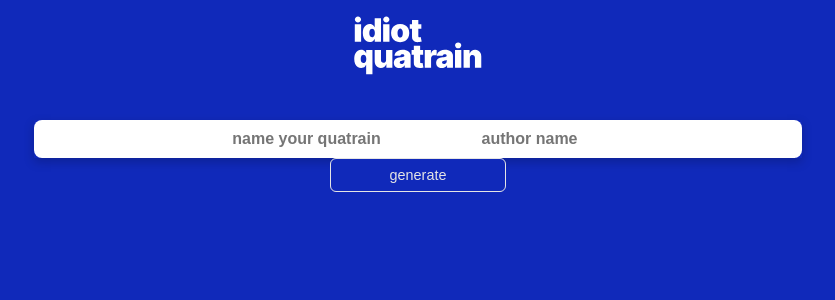
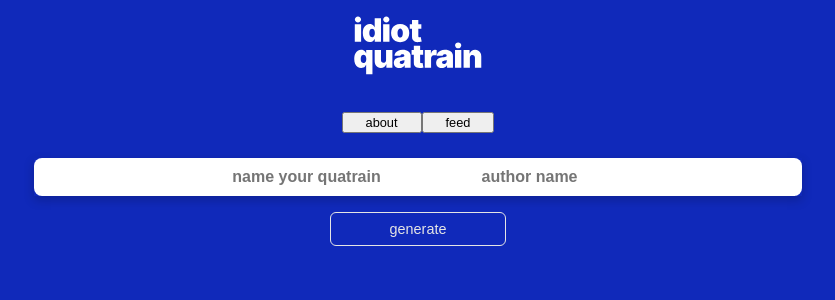
Before and after one commit to coolalves/tdw-mp2-alves, a React (Create React App) app: page / in a window 1280 px wide. Shown: the top 300 px of the page, without its empty margins (222-1057 px from the left). Built offline with nearby package versions, Linux system fonts and the light colour scheme.

Commit message:
navigation

```diff
--- a/src/components/FetchQuote/FetchQuote.jsx
+++ b/src/components/FetchQuote/FetchQuote.jsx
@@ -81,6 +81,7 @@ const FetchQuote = () => {
             {body}
           </div>
         </div>
+        <div className={"button-container"}>
           <button
             style={{ display: !submit ? "block" : "none" }}
             onClick={handleClick}
@@ -88,6 +89,8 @@ const FetchQuote = () => {
           >
             generate
           </button>
+        </div>
+
 
         {submit ? <ActionButtons quatrain={quatrain} title={title} author={author} /> : null}
       </div>
--- a/src/components/FetchQuote/FetchQuote.scss
+++ b/src/components/FetchQuote/FetchQuote.scss
@@ -13,6 +13,7 @@
     margin-bottom: 2rem;
     text-align: center;
 }
+
 .quatrain-container {
     width: 100%;
     box-shadow: 0 4px 10px rgb(0 0 0 / 0.2);
@@ -20,10 +21,14 @@
 
 .quatrain {
     //width: 70%;
-  margin: 0 auto;
+    //margin: 0 auto;
     text-align: center;
     background-color: white;
     border-radius: 0.5rem;
+}
+
+.button-container {
+    padding-top: 1rem;
 }
 
 .quatrain-header {
--- /dev/null
+++ b/src/components/Nav/Nav.jsx
@@ -0,0 +1,37 @@
+
+import "./Nav.scss";
+import { useNavigate } from "react-router-dom";
+
+const Nav = (props) => {
+    const linkA = props.linkA;
+    const linkB = props.linkB;
+    const navigate = useNavigate();
+    let linkBName = "";
+    if (linkB != "") {
+        linkBName = linkB
+    } else {
+        linkBName = "home"
+    }
+
+    return (
+        <div className={"nav"}>
+            <button
+                onClick={() => {
+                    navigate("/" + linkA);
+                }}
+            >
+                <p>{linkA}</p>
+            </button>
+            <button
+                onClick={() => {
+                    navigate("/" + linkB);
+                }}
+            >
+                <p>{linkBName}</p>
+            </button>
+
+        </div>
+    );
+};
+
+export default Nav;
--- /dev/null
+++ b/src/components/Nav/Nav.scss
@@ -0,0 +1,11 @@
+.nav {
+    text-align: center;
+    margin-top: 1rem;
+}
+
+p {
+    display: inline;
+    word-wrap: break-word;
+    margin: 1rem;
+    font-size: .8rem;
+}
--- a/src/pages/About.jsx
+++ b/src/pages/About.jsx
@@ -1,6 +1,7 @@
 import React from "react";
 import Header from "../components/Header/Header";
 import "./pageStyles/Feed.scss";
+import Nav from ".././components/Nav/Nav";
 
 
 
@@ -8,6 +9,7 @@ const About = () => {
     return (
         <>
             <Header />
+            <Nav linkA={"feed"} linkB={""} />
             <div className={"container"}>
                 <div className={"quatrain-container"}>
                     <div className={"quatrain"}>
--- a/src/pages/Feed.jsx
+++ b/src/pages/Feed.jsx
@@ -3,7 +3,7 @@ import Header from "../components/Header/Header";
 import "./pageStyles/Feed.scss";
 import { colRef } from "../firebase/firebase.js";
 import { getDocs } from "firebase/firestore";
-
+import Nav from ".././components/Nav/Nav";
 
 
 const Feed = () => {
@@ -50,7 +50,9 @@ const Feed = () => {
     return (
         <>
             <Header />
+            <Nav linkA={"about"} linkB={""} />
             {feedContent}
+
         </>
     );
 };
--- a/src/pages/Main.jsx
+++ b/src/pages/Main.jsx
@@ -2,12 +2,15 @@ import { React } from "react";
 import "../styles/App.scss";
 import FetchQuote from ".././components/FetchQuote/FetchQuote";
 import Header from ".././components/Header/Header";
+import Nav from ".././components/Nav/Nav";
 
 const Main = () => {
   return (
     <>
       <Header />
+      <Nav linkA={"about"} linkB={"feed"} />
       <FetchQuote />
+
     </>
   );
 };
```
Lines whose indentation alone changed are shown as unchanged.
